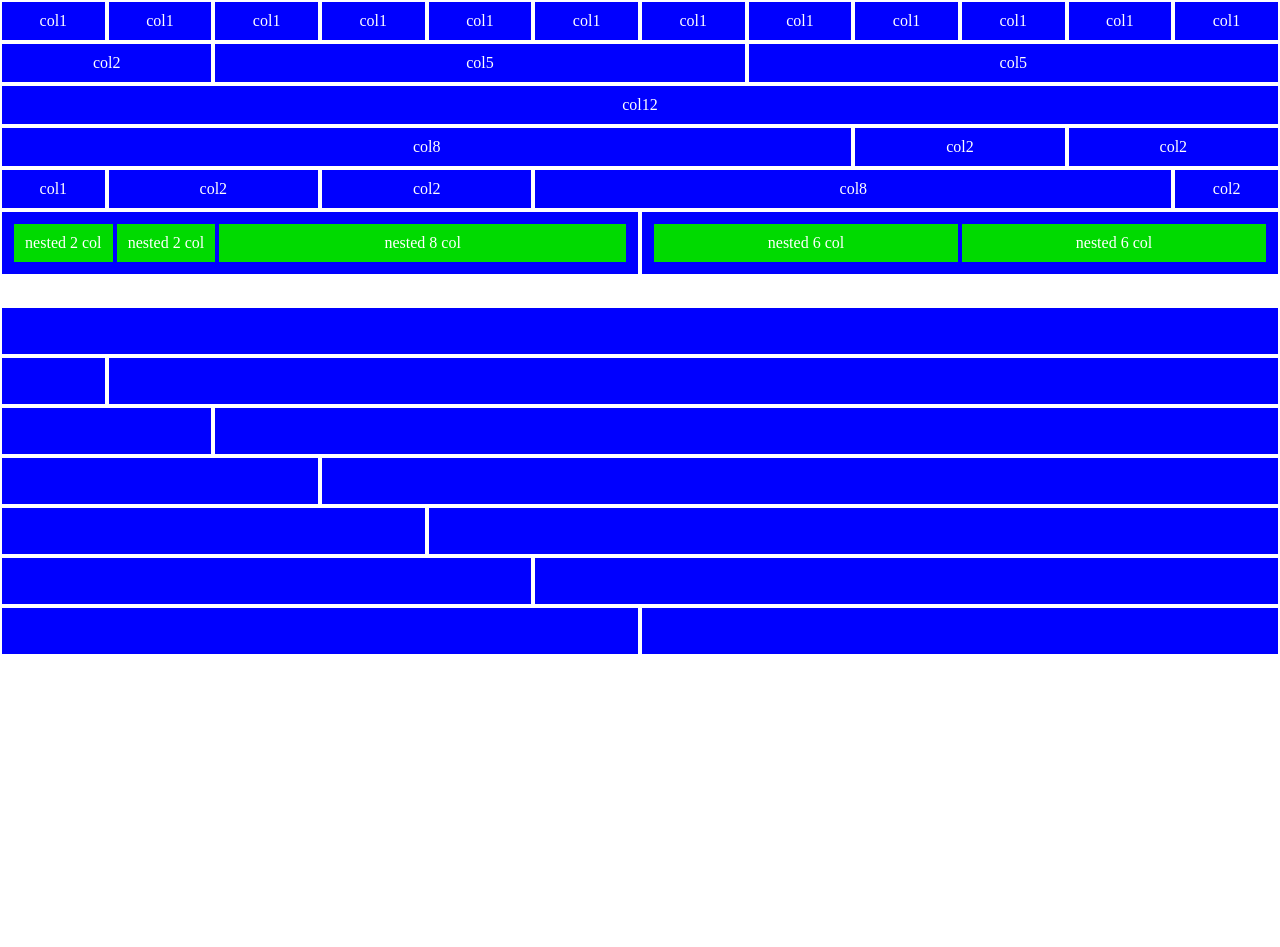
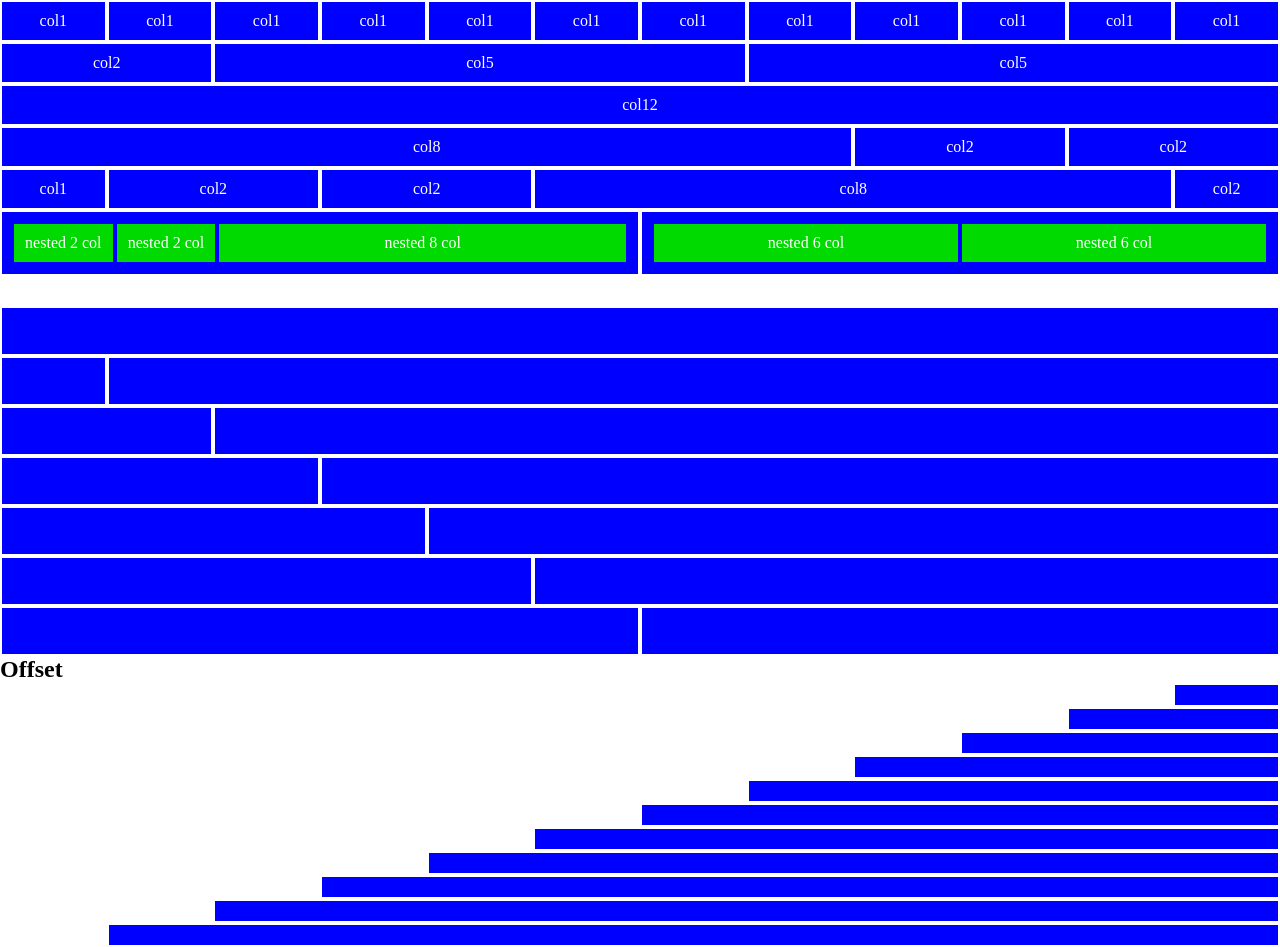
Before and after one commit to FedePizze/html-css-12bool, a plain HTML site: page index.html in a window 1280 px wide. Before the commit the page ends 800 px from the top, so only its background shows below. Drawn offline with Linux system fonts and the light colour scheme.

Commit message:
esercizio finito

```diff
--- a/index.html
+++ b/index.html
@@ -78,7 +78,21 @@
             <div class="col6"></div>
         </div>
 
+        <h1>Offset</h1>
         <div class="row">
+
+            <div class="col1 col11-offset"></div>
+            <div class="col2 col10-offset"></div>
+            <div class="col3 col9-offset"></div>
+            <div class="col4 col8-offset"></div>
+            <div class="col5 col7-offset"></div>
+            <div class="col6 col6-offset"></div>
+            <div class="col7 col5-offset"></div>
+            <div class="col8 col4-offset"></div>
+            <div class="col9 col3-offset"></div>
+            <div class="col10 col2-offset"></div>
+            <div class="col11 col1-offset"></div>
+
 
         </div>
 
```
